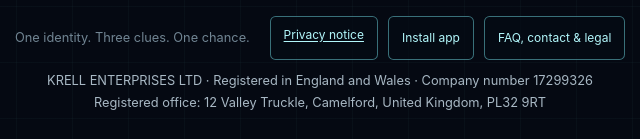
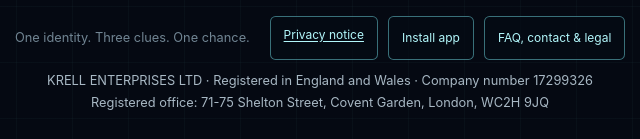
Before and after one commit to mikerobins1959-design/who-am-i-daily-poc, a website with bundled scripts: page index.html in a window 1280 px wide. Shown: the part 834-973 px from the top of the page, 320-960 px from the left. Built offline with nearby package versions, Linux system fonts and the light colour scheme.

Commit message:
Update registered office address in website footer

```diff
--- a/index.html
+++ b/index.html
@@ -397,7 +397,7 @@
             FAQ, contact &amp; legal
           </button>
         </div>
-        <p class="company-details">KRELL ENTERPRISES LTD · Registered in England and Wales · Company number 17299326<br>Registered office: 12 Valley Truckle, Camelford, United Kingdom, PL32 9RT</p>
+        <p class="company-details">KRELL ENTERPRISES LTD · Registered in England and Wales · Company number 17299326<br>Registered office: 71-75 Shelton Street, Covent Garden, London, WC2H 9JQ</p>
         <p id="install-guidance" class="install-guidance" aria-live="polite" hidden></p>
       </div>
     </footer>
```
